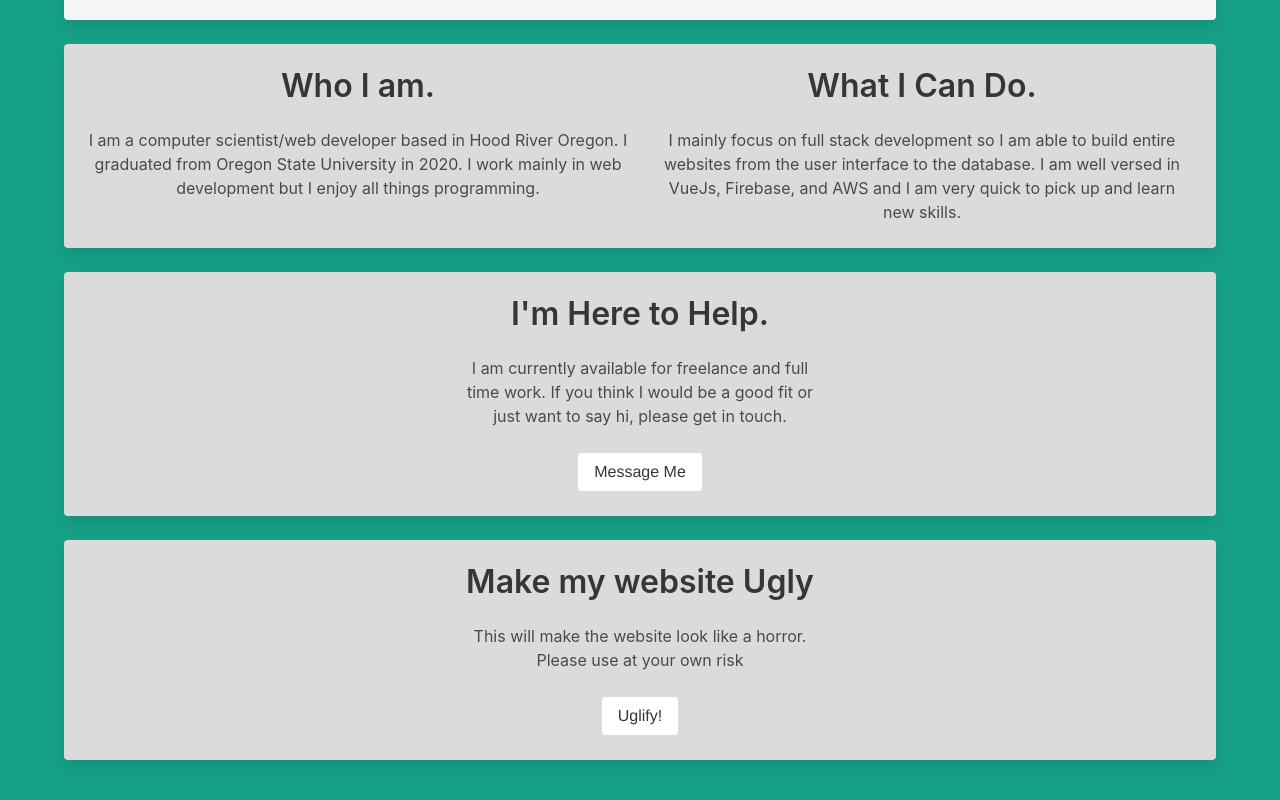
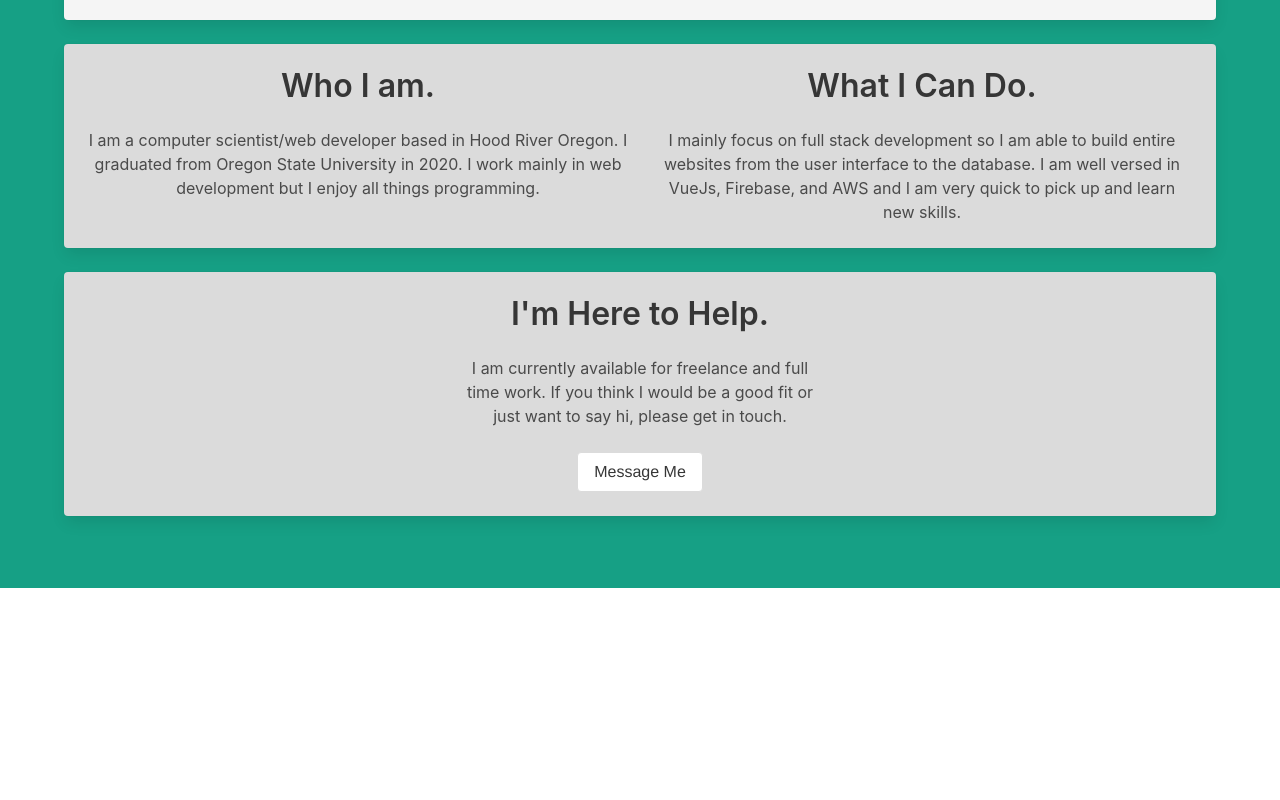
Before and after one commit to KozecM/Maxxkozec, a Vue app: page / in a window 1280 px wide. Shown: the part 542-1342 px from the top of the page. After the commit the page ends 1130 px from the top, so only its background shows below. Built offline with nearby package versions, Linux system fonts and the light colour scheme.

Commit message:
removed the ugly button

```diff
--- a/src/components/Dashboard.vue
+++ b/src/components/Dashboard.vue
@@ -63,7 +63,7 @@
       </div>
     </div>
     <br />
-    <div :class="checkuglycard">
+    <!-- <div :class="checkuglycard">
       <div class="card-content">
         <div :class="{
             'columns': !uglify,
@@ -79,7 +79,7 @@
           <div class="column"></div>
         </div>
       </div>
-    </div>
+    </div> -->
   </div>
 </template>
 
```
